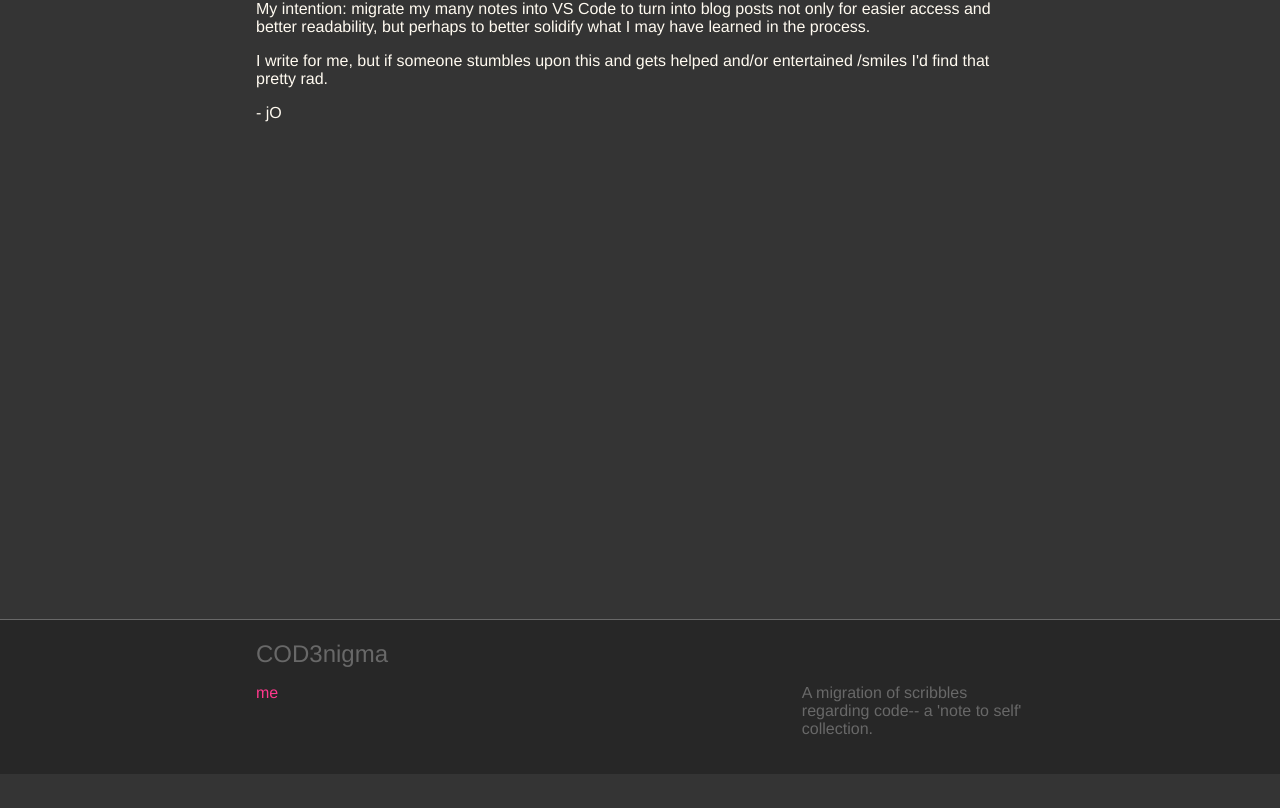
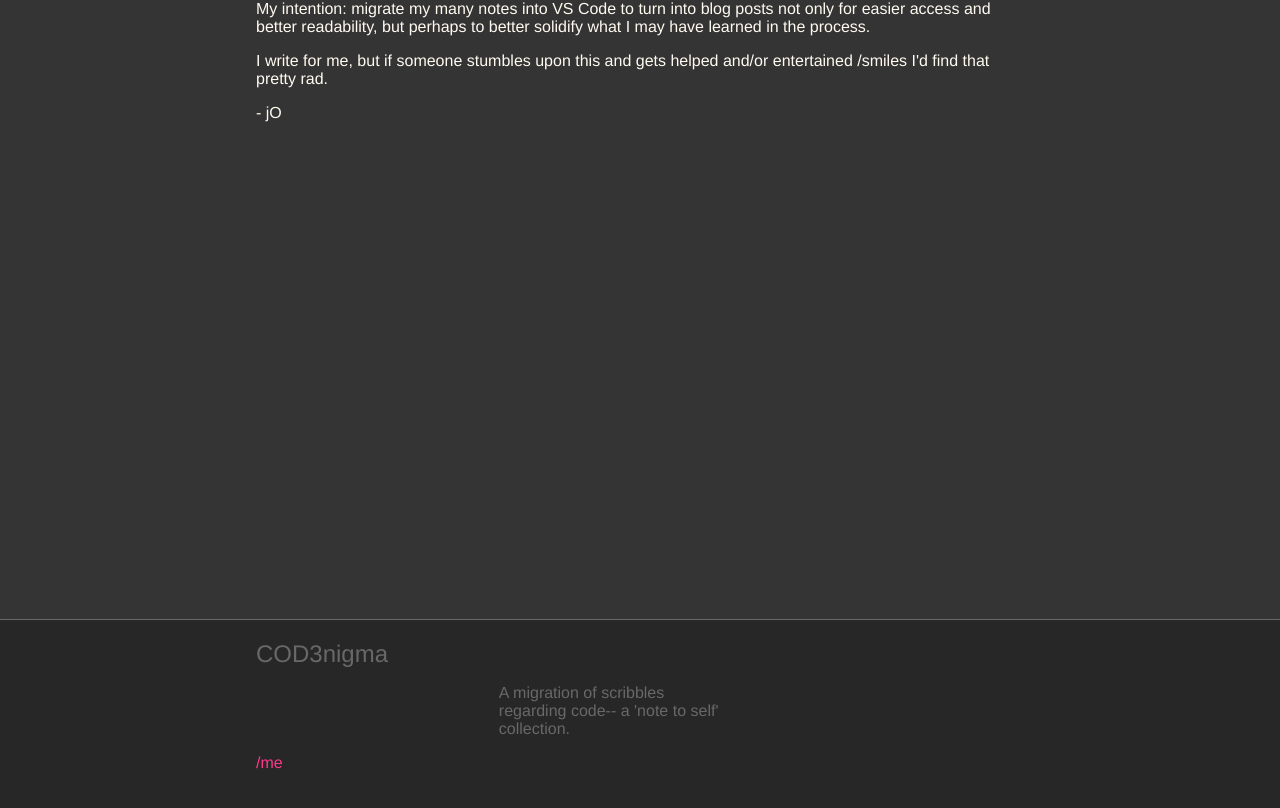
Before and after one commit to rebelcl0ud/bl0g, a Next.js app: page /me in a window 1280 px wide. Shown: the part 262-1070 px from the top of the page. Before the commit the page ends 1036 px from the top, so only its background shows below. Built offline with nearby package versions, Linux system fonts and the light colour scheme.

Commit message:
update: footer

```diff
--- a/components/Footer.jsx
+++ b/components/Footer.jsx
@@ -7,20 +7,16 @@ const Footer = () => {
             <div className={styles.footerInfo}>
                 <h2 className={styles.footerTitle}>COD3nigma</h2>
                 <div className={styles.footerNav}>
-                    <div>
-                        <ul className={styles.contactList}>
-                            <Link href='/me'>
-                                <li className={styles.contactListItem}>
-                                    me
-                                </li>
-                            </Link>
-                        </ul>
-                    </div>
                     <div className={styles.footerNav2}>
                         <p>
                             A migration of scribbles regarding code-- a
                             &apos;note to self&apos; collection.
                         </p>
+                        <ul className={styles.contactList}>
+                            <Link href='/me' passHref>
+                                <li className={styles.contactListItem}>/me</li>
+                            </Link>
+                        </ul>
                     </div>
                 </div>
             </div>
```
